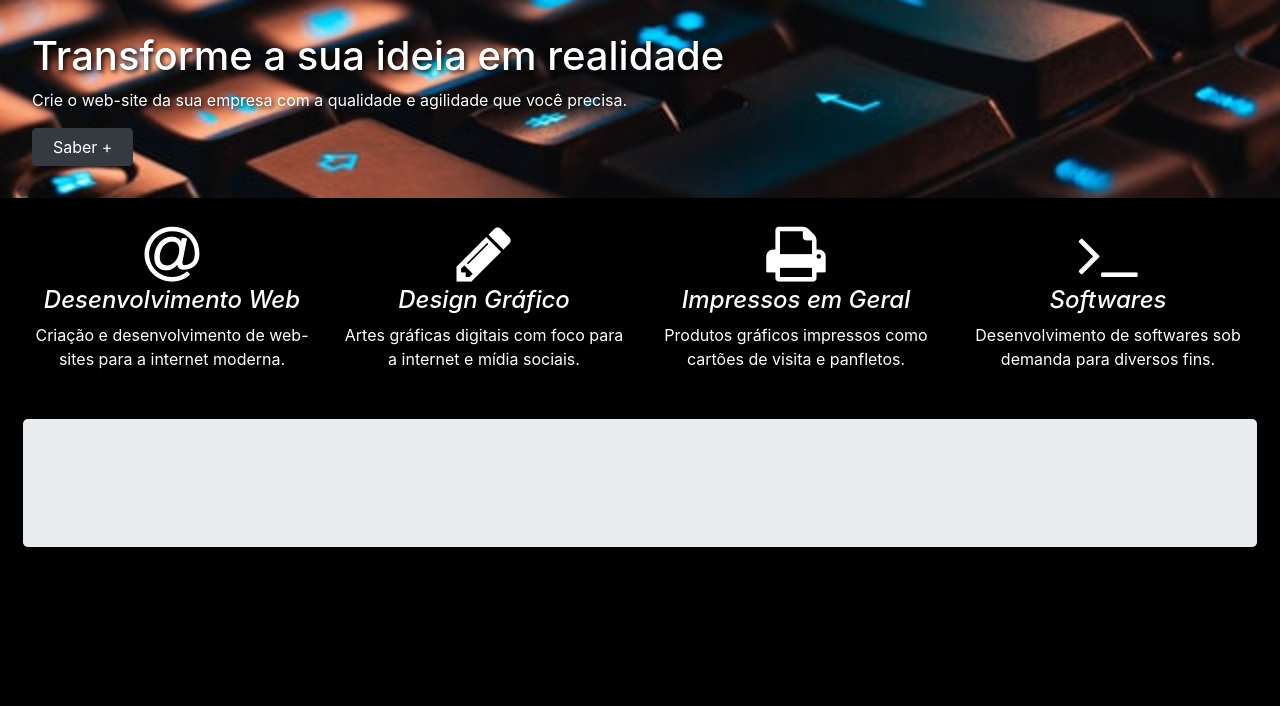
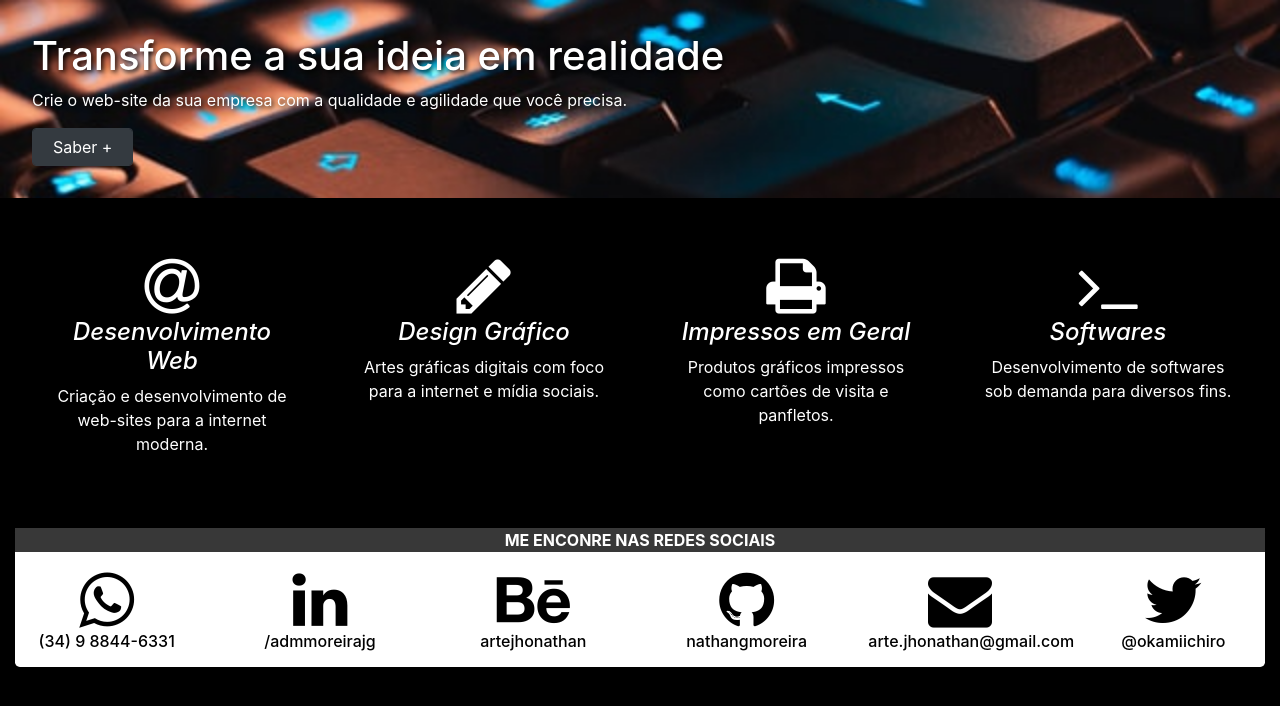
Before and after one commit to nathangmoreira/nathangmoreira.github.io, a PHP site: page / in a window 1280 px wide. Shown: the part 56-762 px from the top of the page. Run offline with PHP 8.4, Linux system fonts and the light colour scheme.

Commit message:
Contatos inseridos

```diff
--- a/estilo.css
+++ b/estilo.css
@@ -20,9 +20,31 @@ body{
     text-align: center;
 }
 
+.mouse-hover{
+    padding: 2em;
+}
+
 .mouse-hover:hover{
     border-radius: 15px;
     color: black !important;
     background-color: white;
-    padding: 2em;
 }
+
+#jumbo-contato{
+    background-color: white !important;
+    color: black;
+    text-align: center;
+    padding: 0 !important;
+}
+
+#jumbo-contato h4{
+    font-size: 1em !important;
+}
+
+#titulo-contatos{
+    background-color: #383838;
+    color: white;
+    font-weight: bold;
+    text-transform: uppercase;
+    margin-bottom: 1em;
+}
--- a/index.html
+++ b/index.html
@@ -73,13 +73,49 @@
                 </div>
             </div>
 
-            <div id="contatos" class="row p-2">
-                <div class="col-md-12">
-                    <div class="jumbotron">
 
+                    <div class="jumbotron" id="jumbo-contato">
+                        <div id="titulo-contatos">Me enconre nas redes sociais</div>
+                        <!-- Whatsapp -->
+                        <div class="row">
+                            <div class="col-md-2 mb-2">
+                                <i class="fa fa-whatsapp fa-4x"></i>
+                                <h4>(34) 9 8844-6331</h4>
+                            </div>
+
+                        <!-- Linkeding -->
+                            <div class="col-md-2 mb-2">
+                                <i class="fa fa-linkedin fa-4x"></i>
+                                <h4>/admmoreirajg</h4>
+                            </div>
+
+
+                        <!-- Behance -->
+                            <div class="col-md-2 mb-2">
+                                <i class="fa fa-behance fa-4x"></i>
+                                <h4>artejhonathan</h4>
+                            </div>
+
+                        <!-- Github -->
+                            <div class="col-md-2 mb-2">
+                                <i class="fa fa-github fa-4x"></i>
+                                <h4>nathangmoreira</h4>
+                            </div>
+
+                        <!-- E-mail -->
+                            <div class="col-md-2 mb-2">
+                                <i class="fa fa-envelope fa-4x"></i>
+                                <h4>arte.jhonathan@gmail.com</h4>
+                            </div>
+
+                        <!-- Twitter -->
+                            <div class="col-md-2 mb-2">
+                                <i class="fa fa-twitter fa-4x"></i>
+                                <h4>@okamiichiro</h4>
+                            </div>
+                        </div>
                     </div>
-                </div>
-            </div>
+
 
         </div>
 
```
